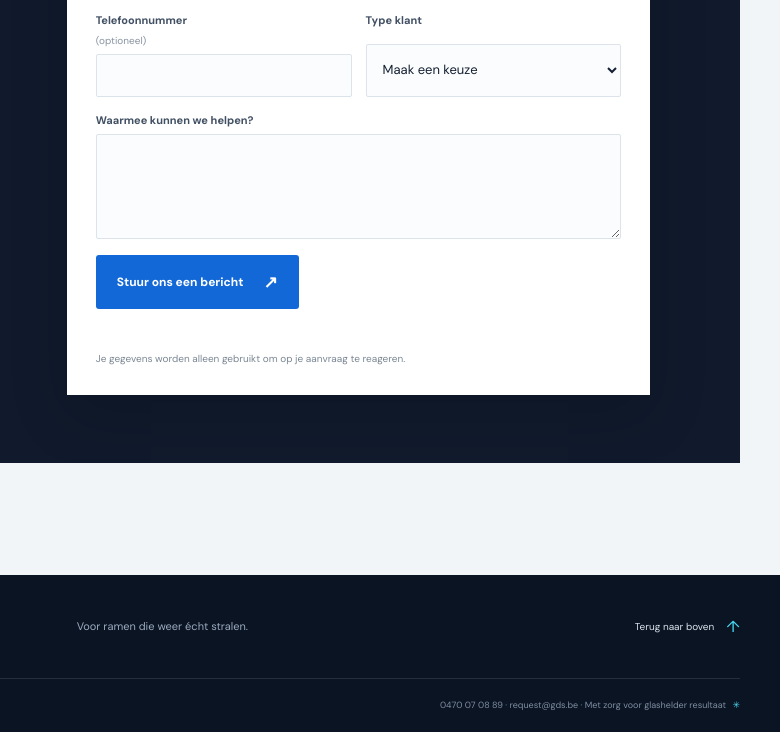
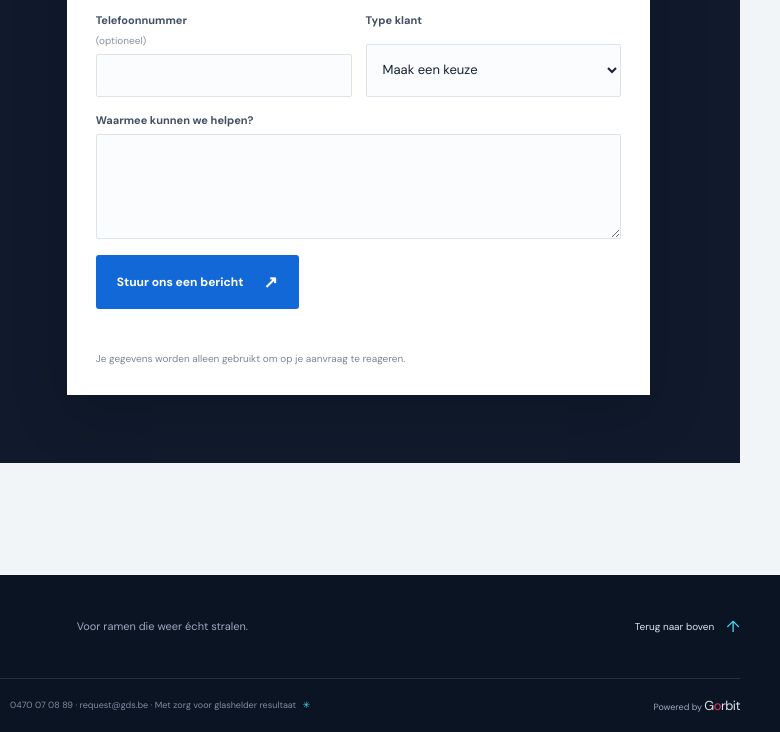
Before and after one commit to tarekhms/gds, a website: page index.html in a window 1280 px wide. Shown: the part 3480-4212 px from the top of the page, 500-1280 px from the left. Drawn offline with Linux system fonts and the light colour scheme.

Commit message:
Powered by

```diff
--- a/index.html
+++ b/index.html
@@ -335,6 +335,9 @@
         <a href="mailto:request@gds.be">request@gds.be</a> ·
         Met zorg voor glashelder resultaat <span class="footer-sparkle" aria-hidden="true">✳</span>
       </span>
+      <a class="powered-by" href="https://gorbit.be" target="_blank" rel="noopener noreferrer">
+        Powered by <span class="powered-by-brand">G<span class="powered-by-accent">o</span>rbit</span>
+      </a>
     </div>
   </footer>
 </body>
--- a/styles.css
+++ b/styles.css
@@ -1188,6 +1188,28 @@ p {
   color: var(--cyan);
 }
 
+.powered-by {
+  color: #9baabd;
+  font-size: 9px;
+  white-space: nowrap;
+  transition: color .2s ease;
+}
+
+.powered-by:hover {
+  color: var(--white);
+}
+
+.powered-by-brand {
+  color: rgb(241 245 249 / 92%);
+  font-size: 13px;
+  font-weight: 300;
+  letter-spacing: -.04em;
+}
+
+.powered-by-accent {
+  color: #f03355;
+}
+
 @media (max-width: 920px) {
   .primary-navigation {
     gap: 21px;
@@ -1604,6 +1626,10 @@ p {
     padding-top: 10px;
     padding-bottom: 10px;
   }
+
+  .powered-by {
+    font-size: 10px;
+  }
 }
 
 @media (prefers-reduced-motion: reduce) {
```
